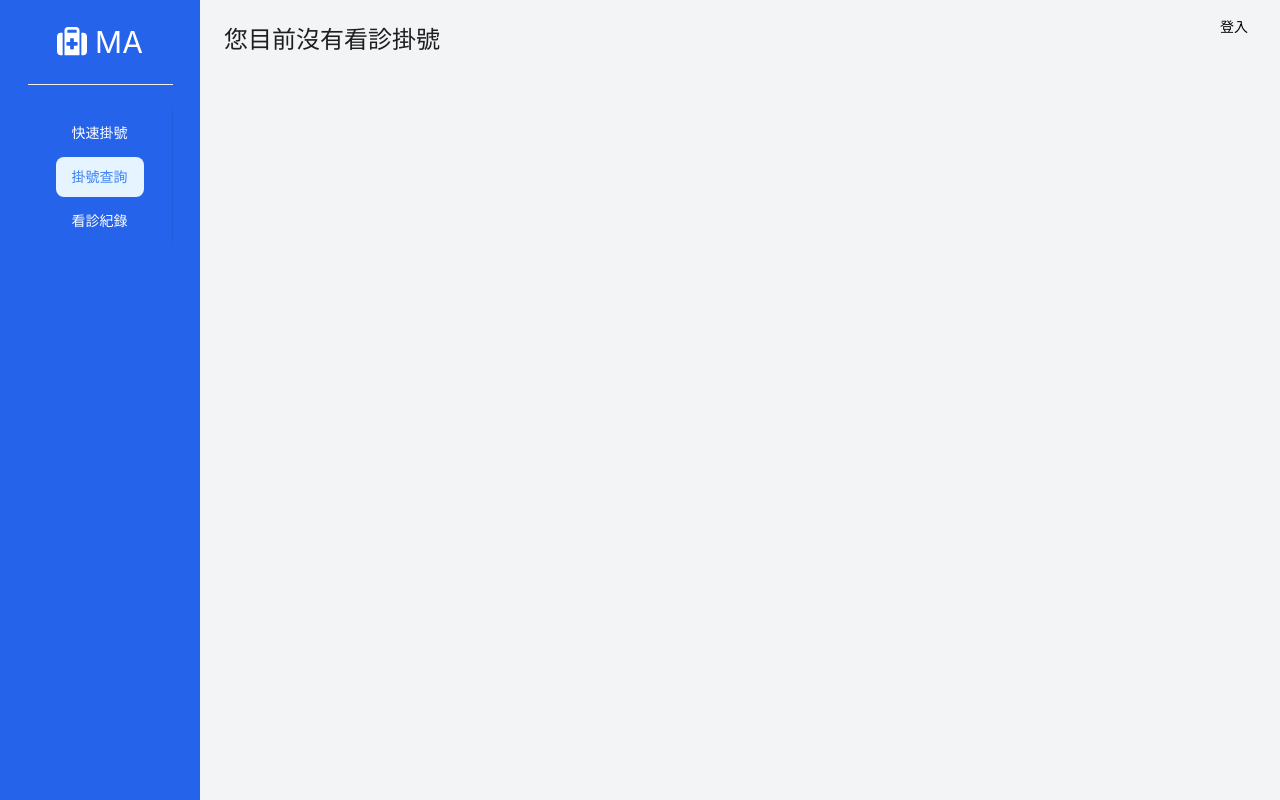
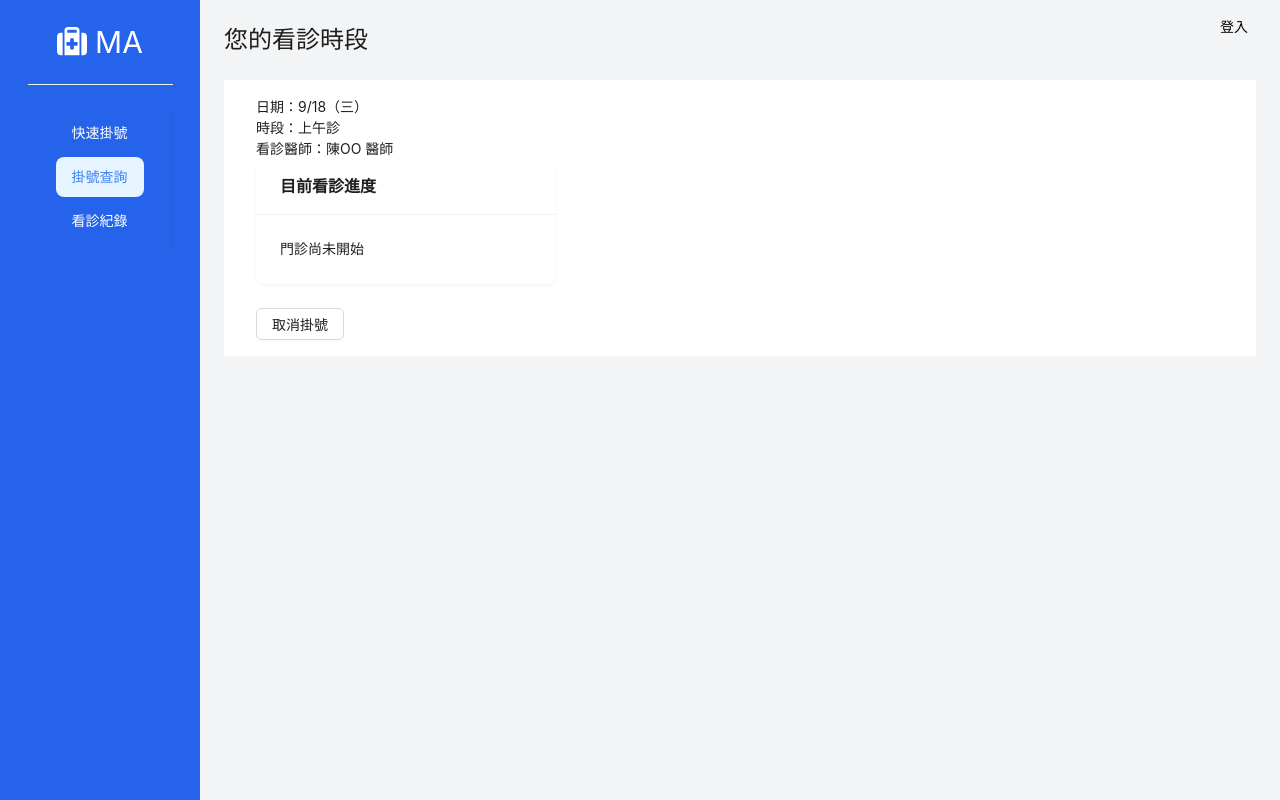
Before and after one commit to Latseng/Registration-system, a React (Vite) app: page /query in a window 1280 px wide. Built offline with nearby package versions, Linux system fonts and the light colour scheme; data requests are answered from the project's data file.

Commit message:
build: medical consultation progress card

```diff
--- a/db.json
+++ b/db.json
@@ -1,3 +1,11 @@
 {
-  "appointment": []
+  "appointment": [
+    {
+      "id": "fa9e",
+      "date": "9/18（三）",
+      "time": "上午診",
+      "doctor": "陳OO 醫師",
+      "patientId": "A123456789"
+    }
+  ]
 }
--- a/src/components/MainContent.jsx
+++ b/src/components/MainContent.jsx
@@ -9,7 +9,7 @@ const MainContent = ({onClick}) => {
       <Card
         hoverable
         className="h-40 flex items-center justify-center text-xl"
-        onClick={onClick}
+        onClick={() => onClick("department")}
       >
         快速掛號
       </Card>
@@ -18,7 +18,7 @@ const MainContent = ({onClick}) => {
         <Card
           hoverable
           className="h-40 flex items-center justify-center text-xl"
-          onClick={() => console.log("預約掛號")}
+          onClick={() => onClick("query")}
         >
           掛號查詢
         </Card>
@@ -27,7 +27,7 @@ const MainContent = ({onClick}) => {
         <Card
           hoverable
           className="h-40 flex items-center justify-center text-xl"
-          onClick={() => console.log("查詢紀錄")}
+          onClick={() => onClick("records")}
         >
           看診紀錄
         </Card>
--- a/src/pages/ClinicSchedulePage.jsx
+++ b/src/pages/ClinicSchedulePage.jsx
@@ -187,7 +187,7 @@ resultDoctor.afternoon[key] = doctorSchedule.afternoon[key].filter((d) =>
   d.doctor.includes(value)
 );
     }
-    console.log(resultDoctor);
+
 
     setDoctorSchedule(resultDoctor)
   }
--- a/src/pages/MainPage.jsx
+++ b/src/pages/MainPage.jsx
@@ -5,8 +5,20 @@ import { useNavigate } from "react-router-dom";
 const MainPage = () => {
   const navigate = useNavigate();
 
-  const handleClick = () => {
-    navigate("/departments");
+  const handleClick = (route) => {
+    switch (route) {
+      case "department":
+        navigate("/departments");
+        break;
+        case "query":
+        navigate("/query");
+         break;
+         case "records":
+          navigate("/records");
+          break;
+      default:
+        break;
+    }
   }
   const handleClickNav = () =>{
      navigate("/login");
--- a/src/pages/QueryPage.jsx
+++ b/src/pages/QueryPage.jsx
@@ -1,4 +1,4 @@
-import { Layout, Menu, ConfigProvider, Button,Modal, message, Divider, Drawer } from "antd";
+import { Layout, Menu, Card, ConfigProvider, Button,Modal, message, Divider, Drawer } from "antd";
 import Logo from "../components/Logo";
 import { FaSuitcaseMedical } from "react-icons/fa6";
 import { IoMenu } from "react-icons/io5";
@@ -175,12 +175,16 @@ const QueryPage = () => {
         {appointment ? (
           <>
             <h1 className="text-2xl mb-6">您的看診時段</h1>
-            <div className="mb-10">
+            <div className="bg-white px-8 py-4">
               <h3>日期：{appointment.date}</h3>
               <h3>時段：{appointment.time}</h3>
               <h3>看診醫師：{appointment.doctor}</h3>
-            </div>
-            <Button onClick={handleshowModal}>取消掛號</Button>
+              <Card title="目前看診進度" bordered={false} style={{ width: 300 }}>
+                <p>門診尚未開始</p>
+              </Card>
+              <Button className="mt-6" onClick={handleshowModal}>
+                取消掛號
+              </Button>
               <Modal
                 title="您確定要取消掛號？"
                 open={isModalOpen}
@@ -198,6 +202,7 @@ const QueryPage = () => {
                   確定取消
                 </Button>
               </Modal>
+            </div>
           </>
         ) : (
           <h1 className="text-2xl mb-6">您目前沒有看診掛號</h1>
```
Lines whose indentation alone changed are shown as unchanged.
